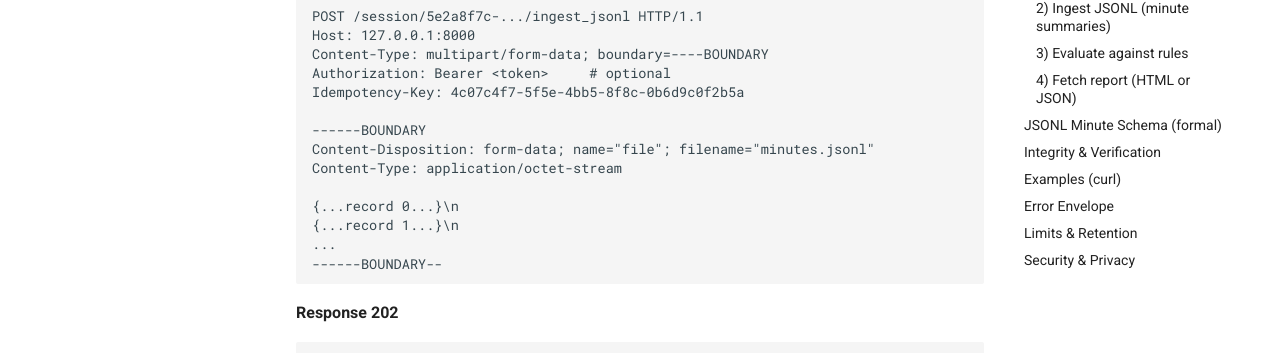
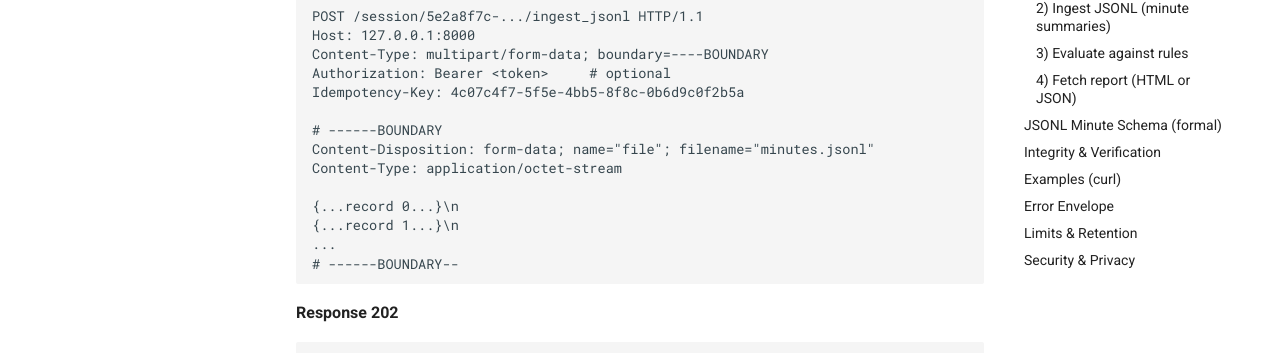
Before and after one commit to googs0/av-safe-toolkit, an MkDocs documentation site: the page built from docs/api.md, in a window 1280 px wide and 900 px high, scrolled down 1618 px. Shown: the part 253-606 px from the top of the window. Built offline with MkDocs 1.6.1 and Material for MkDocs 9.7.7, drawn with Linux system fonts in a browser that asks for light colours; comment, search, counter and statistics services are not loaded.

```diff
--- a/docs/api.md
+++ b/docs/api.md
@@ -79,14 +79,14 @@ Content-Type: multipart/form-data; boundary=----BOUNDARY
 Authorization: Bearer <token>     # optional
 Idempotency-Key: 4c07c4f7-5f5e-4bb5-8f8c-0b6d9c0f2b5a
 
-------BOUNDARY
+# ------BOUNDARY
 Content-Disposition: form-data; name="file"; filename="minutes.jsonl"
 Content-Type: application/octet-stream
 
 {...record 0...}\n
 {...record 1...}\n
 ...
-------BOUNDARY--
+# ------BOUNDARY--
 ~~~
 
 **Response 202**
```
